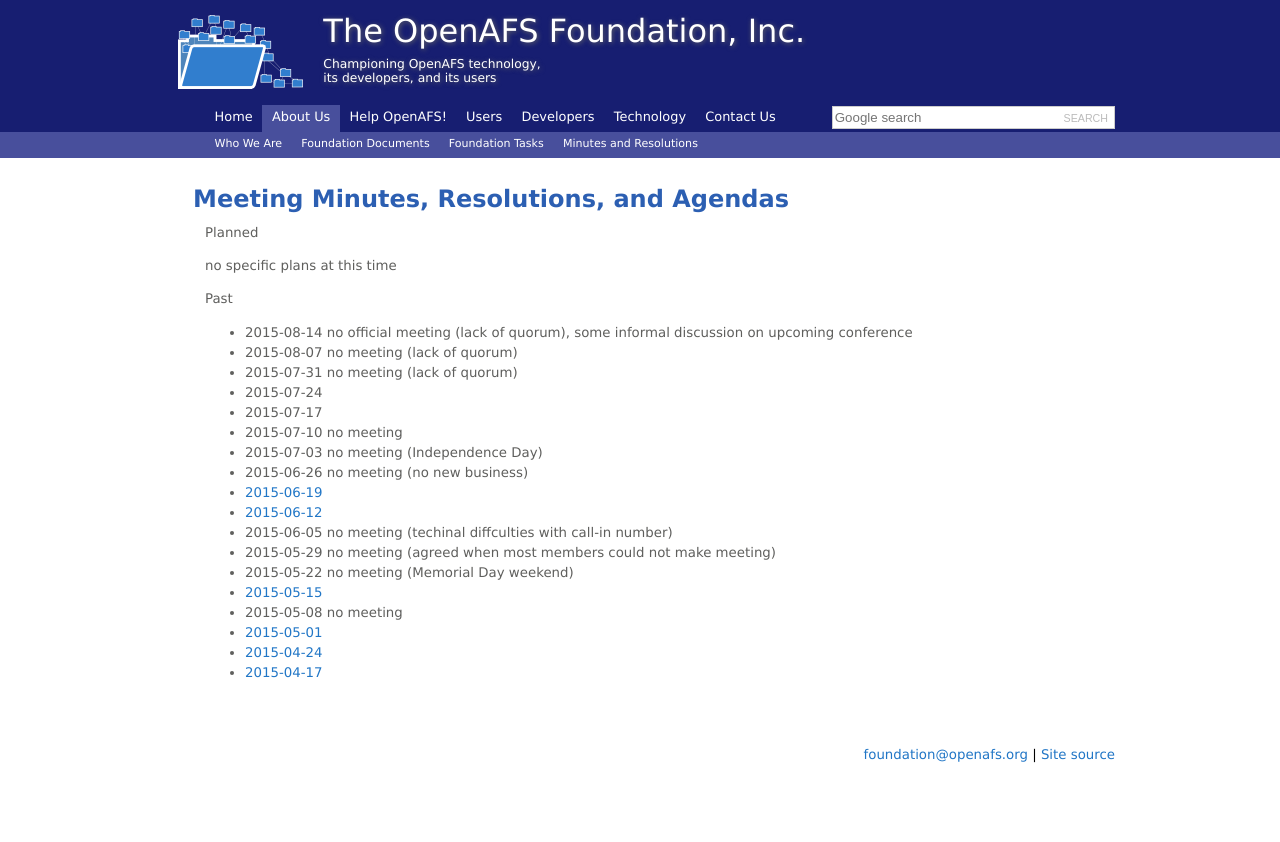
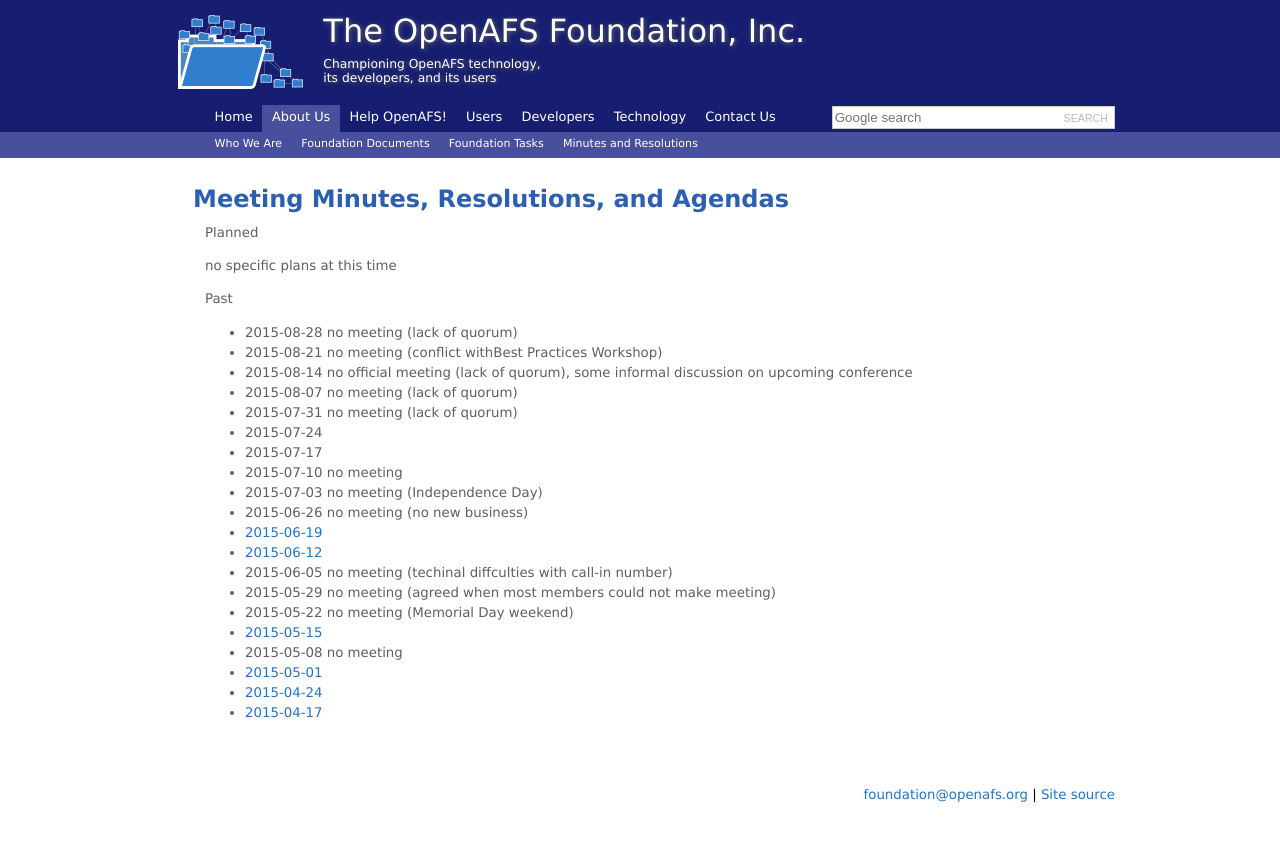
Before and after one commit to openafsfoundation/openafsfoundation.org, a Jekyll site: the page built from about/minutes/index.md, in a window 1280 px wide. Shown: the top 842 px of the page. Built offline with Jekyll 4.4.1, drawn with Linux system fonts in a browser that asks for light colours.

Commit message:
updating list of minutes
or more accurately, annotating the lack of meetings over the last several weeks

```diff
--- a/about/minutes/index.md
+++ b/about/minutes/index.md
@@ -11,6 +11,8 @@
 
 Past
 
+* 2015-08-28 no meeting (lack of quorum)
+* 2015-08-21 no meeting (conflict withBest Practices Workshop)
 * 2015-08-14 no official meeting (lack of quorum), some informal discussion on upcoming conference
 * 2015-08-07 no meeting (lack of quorum)
 * 2015-07-31 no meeting (lack of quorum)
```
